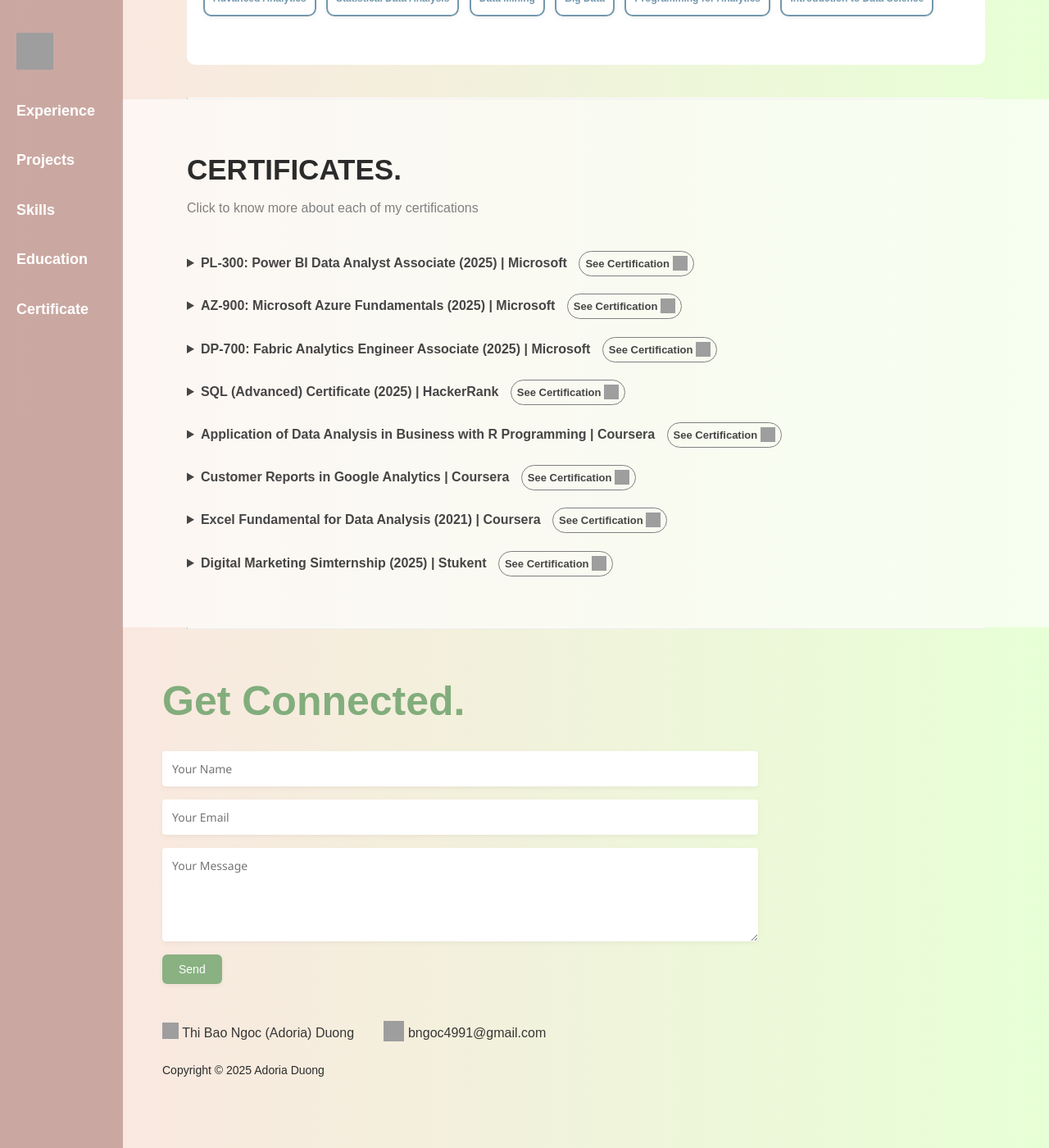
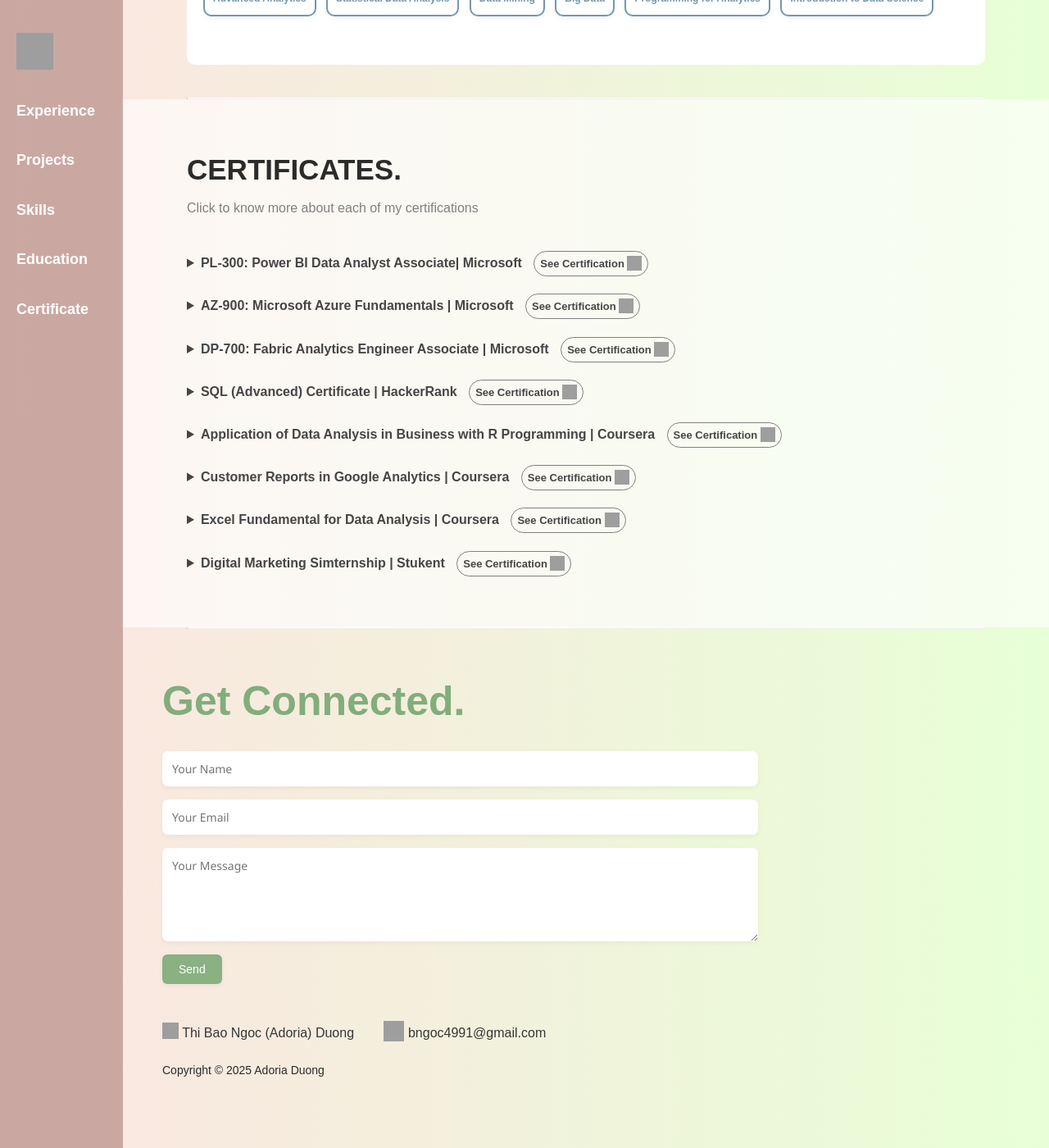
Before and after one commit to NgocDuong17/ngocduong17.github.io, a Jekyll site: the page built from index.html, in a window 1280 px wide and 1400 px high, scrolled down 3447 px. Shown: the whole window at 82% size. Built offline with Jekyll 4.4.1, drawn with Linux system fonts in a browser that asks for light colours; grey boxes are pictures that could not be loaded.

Commit message:
14 aug 2025

```diff
--- a/assets/style.css
+++ b/assets/style.css
@@ -214,6 +214,8 @@
 
 .navbar-wrap a:hover {
   transform: scale(1.09);
+  background-color: pink;
+
 }
 
 .navbar-wrap a:hover::before {
@@ -623,7 +625,7 @@
   padding: 12px;
   margin: 8px 0;
   border: none;
-  border-radius: 4px;
+  border-radius: 7px;
   font-size: 14px;
   font-family: 'Segoe UI', Tahoma, Geneva, Verdana, sans-serif;
   box-shadow: 0 2px 6px rgba(0,0,0,0.05);
--- a/index.html
+++ b/index.html
@@ -427,7 +427,7 @@
   <p class="guide">Click to know more about each of my certifications</p>
   <details class="achievement">
     <summary class="achieve-title">
-      PL-300: Power BI Data Analyst Associate (2025) | Microsoft
+      PL-300: Power BI Data Analyst Associate| Microsoft
       <span class="credential"><a href="https://learn.microsoft.com/api/credentials/share/en-us/ThiBaoNgocDuong-2776/535705988275A982?sharingId=4FC93E78C76DC4B8"
         target="_blank"> See Certification
         <img class='icon-link' src="https://s2.svgbox.net/hero-solid.svg?ic=external-link&color=6b7076" width="20" height="20"></a>
@@ -441,7 +441,7 @@
 
   <details class="achievement">
     <summary class="achieve-title">
-      AZ-900: Microsoft Azure Fundamentals (2025) | Microsoft
+      AZ-900: Microsoft Azure Fundamentals | Microsoft
       <span class="credential"><a href="https://learn.microsoft.com/api/credentials/share/en-us/ThiBaoNgocDuong-2776/F7D7E910F1648308?sharingId=4FC93E78C76DC4B8"
         target="_blank"> See Certification
         <img class='icon-link' src="https://s2.svgbox.net/hero-solid.svg?ic=external-link&color=6b7076" width="20" height="20"></a>
@@ -456,7 +456,7 @@
 
   <details class="achievement">
     <summary class="achieve-title">
-        DP-700: Fabric Analytics Engineer Associate (2025) | Microsoft
+        DP-700: Fabric Analytics Engineer Associate | Microsoft
       <span class="credential"><a href="https://learn.microsoft.com/api/credentials/share/en-us/ThiBaoNgocDuong-2776/7221CCA12ABFF2D4?sharingId=4FC93E78C76DC4B8"
         target="_blank"> See Certification
         <img class='icon-link' src="https://s2.svgbox.net/hero-solid.svg?ic=external-link&color=6b7076" width="20" height="20"></a>
@@ -470,7 +470,7 @@
 
   <details class="achievement">
     <summary class="achieve-title">
-      SQL (Advanced) Certificate (2025) | HackerRank
+      SQL (Advanced) Certificate | HackerRank
       <span class="credential"><a href="https://www.hackerrank.com/certificates/iframe/3e815e933527"
         target="_blank"> See Certification
         <img class='icon-link' src="https://s2.svgbox.net/hero-solid.svg?ic=external-link&color=6b7076" width="20" height="20"></a>
@@ -511,7 +511,7 @@
 
   <details class="achievement">
     <summary class="achieve-title">
-      Excel Fundamental for Data Analysis (2021) | Coursera
+      Excel Fundamental for Data Analysis | Coursera
       <span class="credential"><a href="https://www.coursera.org/account/accomplishments/certificate/3FXVQNQWV9WZ"
         target="_blank"> See Certification
         <img class='icon-link' src="https://s2.svgbox.net/hero-solid.svg?ic=external-link&color=6b7076" width="20" height="20"></a>
@@ -526,7 +526,7 @@
 
   <details class="achievement">
     <summary class="achieve-title">
-        Digital Marketing Simternship (2025) | Stukent
+        Digital Marketing Simternship | Stukent
       <span class="credential"><a href="https://apif.stukent.com/certifications/v1/661158c6-b675-483b-8934-0d0803584daf/fbc1e608-b6ff-4a8e-a553-7cd9601dcf8b"
         target="_blank"> See Certification
         <img class='icon-link' src="https://s2.svgbox.net/hero-solid.svg?ic=external-link&color=6b7076" width="20" height="20"></a>
```
Also changed, not shown: 3 other files.
